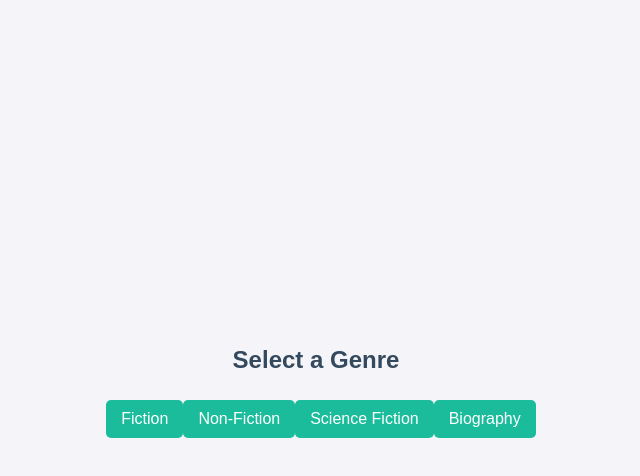
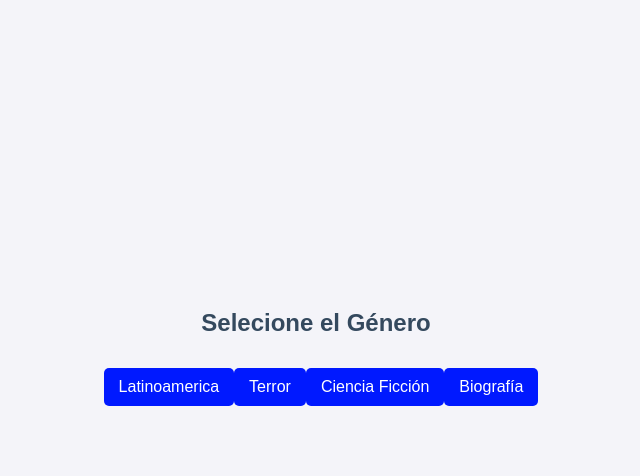
Before and after one commit to nahuelaguirre74/Library_Final_Project, a React (Create React App) app in the folder library-final-project/: page / in a window 1280 px wide. Both pictures are taken after typing "Sample", "Sample123" into the empty fields and a click on the button "Login". Shown: the top 476 px of the page, without its empty margins (324-964 px from the left). Built offline with nearby package versions, Linux system fonts and the light colour scheme.

Commit message:
ajuste en botones css

```diff
--- a/library-final-project/src/App.css
+++ b/library-final-project/src/App.css
@@ -35,7 +35,7 @@ h2 {
 }
 
 button {
-  background-color: #3498db;
+  background-color: hsl(234, 100%, 50%);
   color: #fff;
   border: none;
   padding: 10px 20px;
@@ -45,7 +45,7 @@ button {
 }
 
 button:hover {
-  background-color: #2980b9;
+  background-color: #ee3d02;
 }
 
 form {
@@ -73,11 +73,11 @@ input[type="email"] {
 
 ul {
   list-style: none;
-  padding: 0;
+  padding: 5px;
 }
 
 li {
-  margin-bottom: 1rem;
+  margin-bottom: 5rem;
 }
 
 h3 {
@@ -97,6 +97,7 @@ ul {
   display: flex;
   flex-wrap: wrap;
   justify-content: space-around;
+
 }
 
 li button {
@@ -105,11 +106,13 @@ li button {
   margin: 5px;
   text-align: center;
   font-size: 1rem;
-  background-color: #1abc9c;
+  background-color: hsl(234, 100%, 50%);
+
 }
 
 li button:hover {
-  background-color: #16a085;
+  background-color: #ee3d02;
+
 }
 
 /* Book List Component */
@@ -136,6 +139,7 @@ li button:hover {
 .book-card button {
   background-color: #e67e22;
   padding: 8px 15px;
+
 }
 
 .book-card button:hover {
--- a/library-final-project/src/App.js
+++ b/library-final-project/src/App.js
@@ -8,7 +8,7 @@ const App = () => {
   const [isLoggedIn, setIsLoggedIn] = useState(false);
   const [selectedGenre, setSelectedGenre] = useState(null);
 
-  const genres = ['Fiction', 'Non-Fiction', 'Science Fiction', 'Biography'];
+  const genres = ['Latinoamerica', 'Terror', 'Ciencia Ficción', 'Biografía'];
   const books = [
     { title: 'Book One', author: 'Author One' },
     { title: 'Book Two', author: 'Author Two' },
--- /dev/null
+++ b/library-final-project/src/components/Genre.css
@@ -0,0 +1,4 @@
+.estilo-genero{
+    padding: 5px;
+    margin: 10px;
+}
--- a/library-final-project/src/components/Genre.js
+++ b/library-final-project/src/components/Genre.js
@@ -1,9 +1,10 @@
 import React from 'react';
+import './Genre.css';
 
 const Genre = ({ genres, onSelectGenre }) => {
   return (
-    <div>
-      <h2>Select a Genre</h2>
+    <div classname='estilo-genero'>
+      <h2>Selecione el Género</h2>
       <ul>
         {genres.map((genre, index) => (
           <li key={index}>
```
